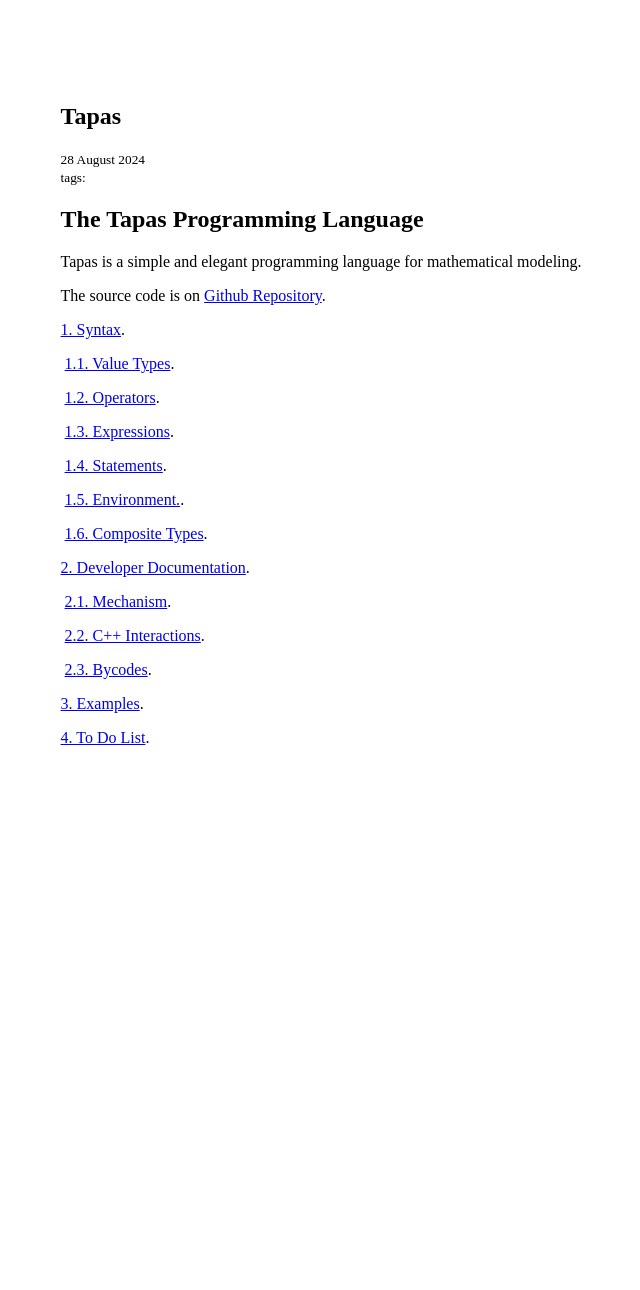
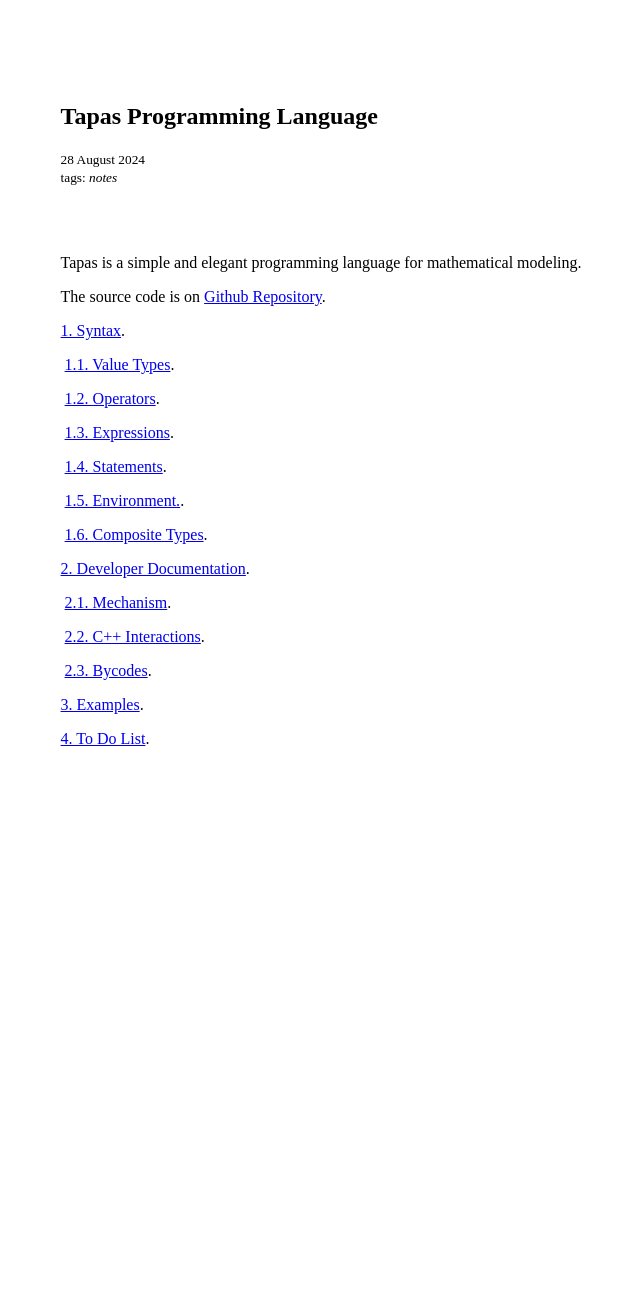
Before and after one commit to zhuanglinsheng/zhuanglinsheng.github.io, a Jekyll site: the page built from _posts/2024-08-28-Tapas.md, in a window 1280 px wide. Shown: the whole page, without its empty margins (23-663 px from the left). Built offline with Jekyll 4.4.1, drawn with Linux system fonts in a browser that asks for light colours; our own code applies the rules of GitHub Pages for plain Markdown files; part of the change alters nothing that is shown.

Commit message:
Update 2024-08-28-Tapas.md

```diff
--- a/_posts/2024-08-28-Tapas.md
+++ b/_posts/2024-08-28-Tapas.md
@@ -1,4 +1,13 @@
-# The Tapas Programming Language
+---
+layout: post
+title: "Tapas Programming Language"
+use_math: false
+lang: en
+tags: notes
+desc: Tapas is a simple and elegant programming language for mathematical modeling.
+---
+
+<br><br>
 
 Tapas is a simple and elegant programming language for mathematical modeling.
 
```
